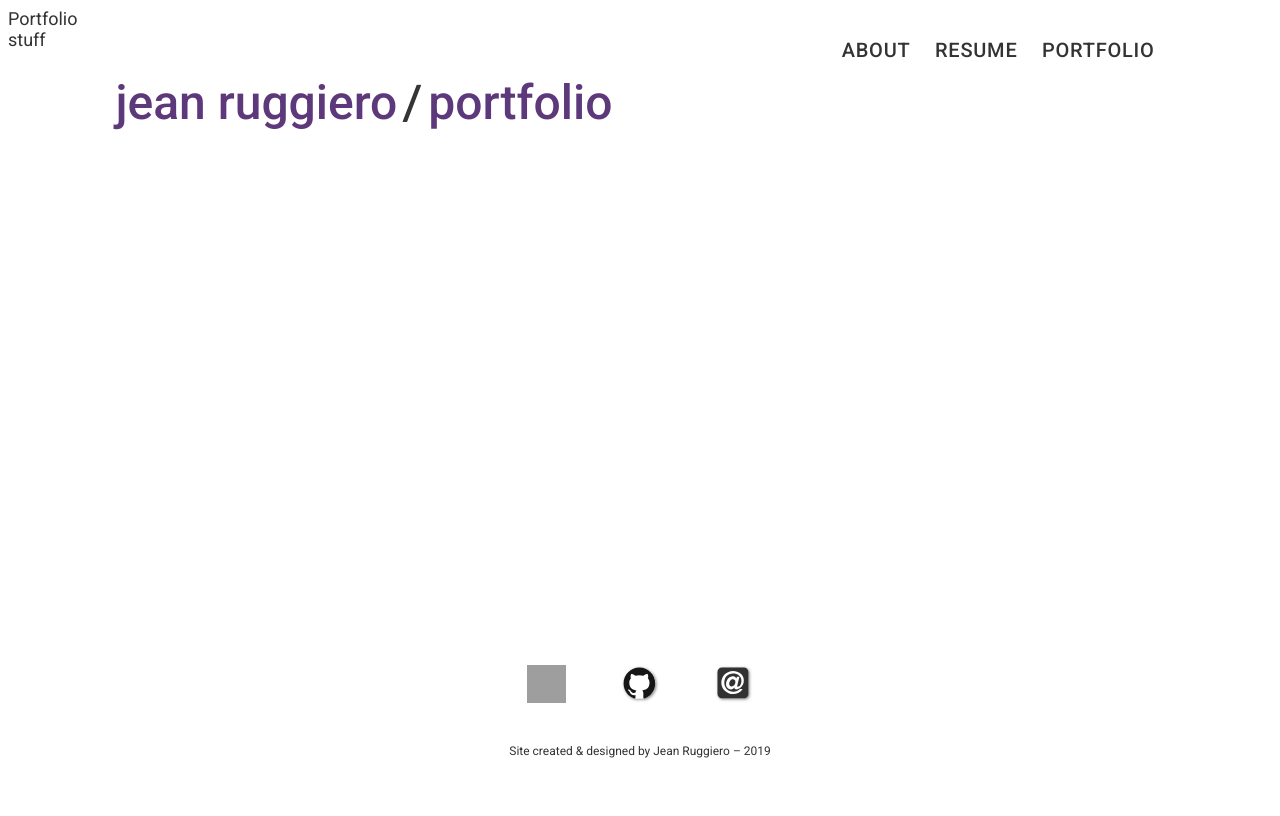
After one commit to jeanruggiero/jeanweb, a Django app: page /portfolio/tetracraft in a window 1280 px wide. The commit adds this page. Run offline with Django 3.2, Linux system fonts and the light colour scheme; grey boxes are pictures that could not be loaded.

Commit message:
Added portfolio page. Fixes #14

```diff
--- a/jean_site/static/styles.css
+++ b/jean_site/static/styles.css
@@ -26,7 +26,7 @@ header {
     margin-top: 15px;
 }
 
-h1, h5#site-name {
+h1, h5#site-name, h5#section-name {
     font-size: 48px;
     font-weight: 500;
     color: #5D397B;
@@ -300,3 +300,23 @@ p.resume, p.award {
     vertical-align: middle;
     padding-right: 7px;
 }
+
+a.project img {
+    display: block;
+    object-fit: cover;
+    width: 100%;
+    height: 100%;
+    box-shadow: 1px 1px 2px 0 rgba(0,0,0,0.5);
+}
+
+a.project:hover img {
+    box-shadow: 1px 1px 4px 0 rgba(0,0,0,0.5);
+}
+
+a.project:active img {
+    box-shadow: none;
+}
+
+a#tetracraft-cover, a#tetracraft-cover img {
+    grid-column: 4/9;
+}
--- a/jean_site/templates/jean_site/base.html
+++ b/jean_site/templates/jean_site/base.html
@@ -20,12 +20,13 @@
                 <ul id="nav-options">
                     <li><a href="/">ABOUT</a></li>
                     <li><a href="resume">RESUME</a></li>
-                    <!--<li><a>PORTFOLIO</a></li>-->
+                    <li><a href="portfolio">PORTFOLIO</a></li>
                     <!--<li><a>CONTACT</a></li>-->
                 </ul>
             </nav>
             <div class="header-text">
                 {% block site-name %}{% endblock %}
+                {% block section-name %}{% endblock %}
                 <div class="header-large">
                     <h1>{% block header-large %}{% endblock %}</h1>
                 </div>
--- /dev/null
+++ b/jean_site/templates/jean_site/portfolio/base_portfolio.html
@@ -0,0 +1,5 @@
+{% extends "jean_site/base_sub_page.html" %}
+
+{% block section-name %}
+<h5 id="section-name">portfolio</h5>
+{% endblock section-name %}
--- /dev/null
+++ b/jean_site/templates/jean_site/portfolio/tetracraft.html
@@ -0,0 +1,7 @@
+{% extends "jean_site/portfolio/base_portfolio.html" %}
+
+{% block content %}
+
+Portfolio stuff
+
+{% endblock content %}
--- a/jean_site/urls.py
+++ b/jean_site/urls.py
@@ -5,4 +5,6 @@ from . import views
 urlpatterns = [
     path('', views.home, name='home'),
     path('resume', views.resume, name='resume'),
+    path('portfolio', views.portfolio, name='portfolio'),
+    path('portfolio/tetracraft', views.tetracraft, name='tetracraft'),
 ]
--- a/jean_site/views.py
+++ b/jean_site/views.py
@@ -10,3 +10,11 @@ def home(request):
 
 def resume(request):
     return render(request, 'jean_site/resume.html')
+
+
+def portfolio(request):
+    return render(request, 'jean_site/portfolio.html')
+
+
+def tetracraft(request):
+    return render(request, 'jean_site/portfolio/tetracraft.html')
```
Also changed, not shown: jean_site/templates/jean_site/portfolio.html (+21 -13 lines), jean_site/static/images/party_mode_cover.svg (added), jean_site/static/images/personal_site_cover.svg (added), jean_site/static/images/tetracraft_cover.svg (added), static/images/personal_site_cover.svg (added), static/images/tetracraft_cover.svg (added), 1 other file.
